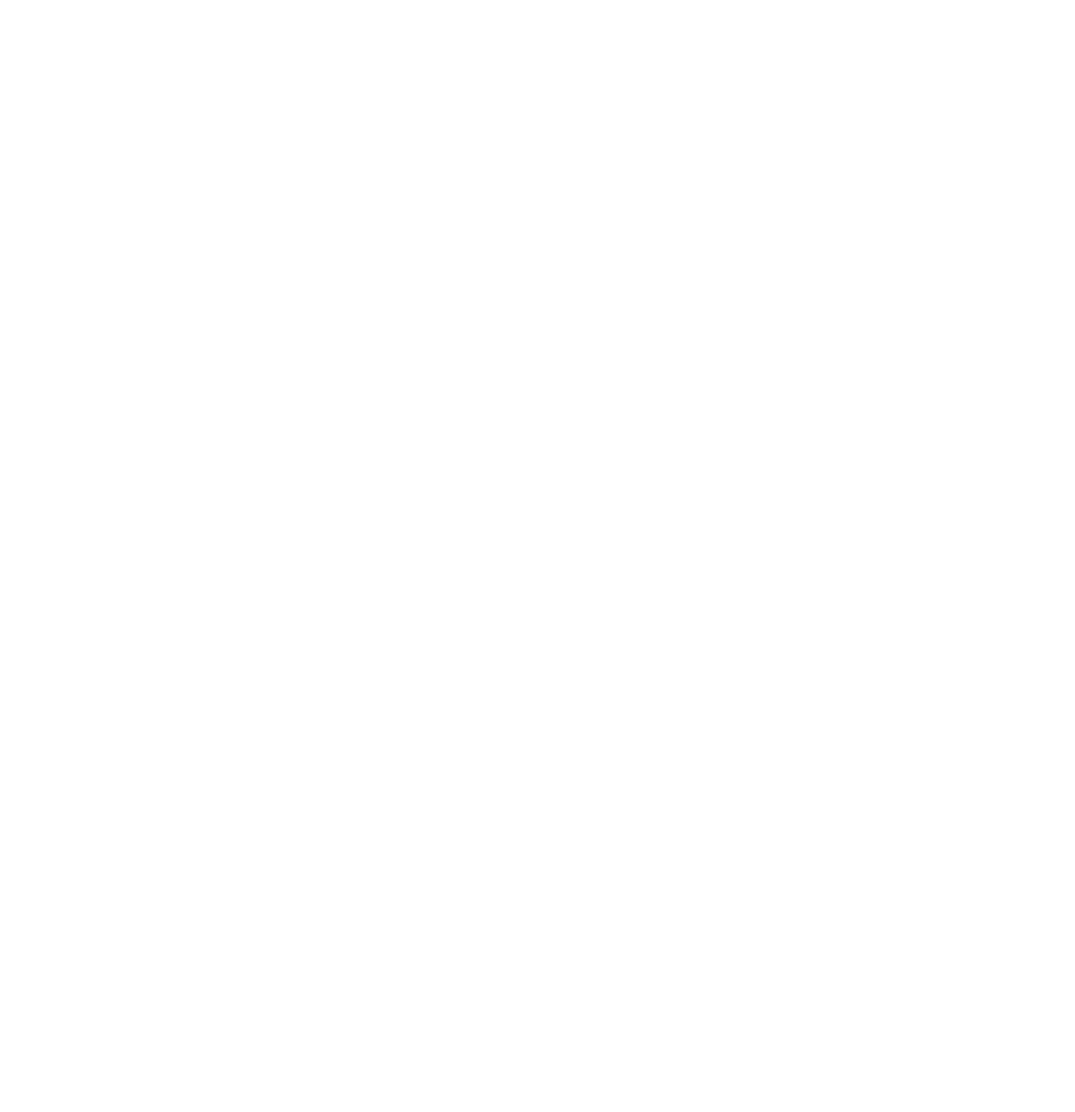
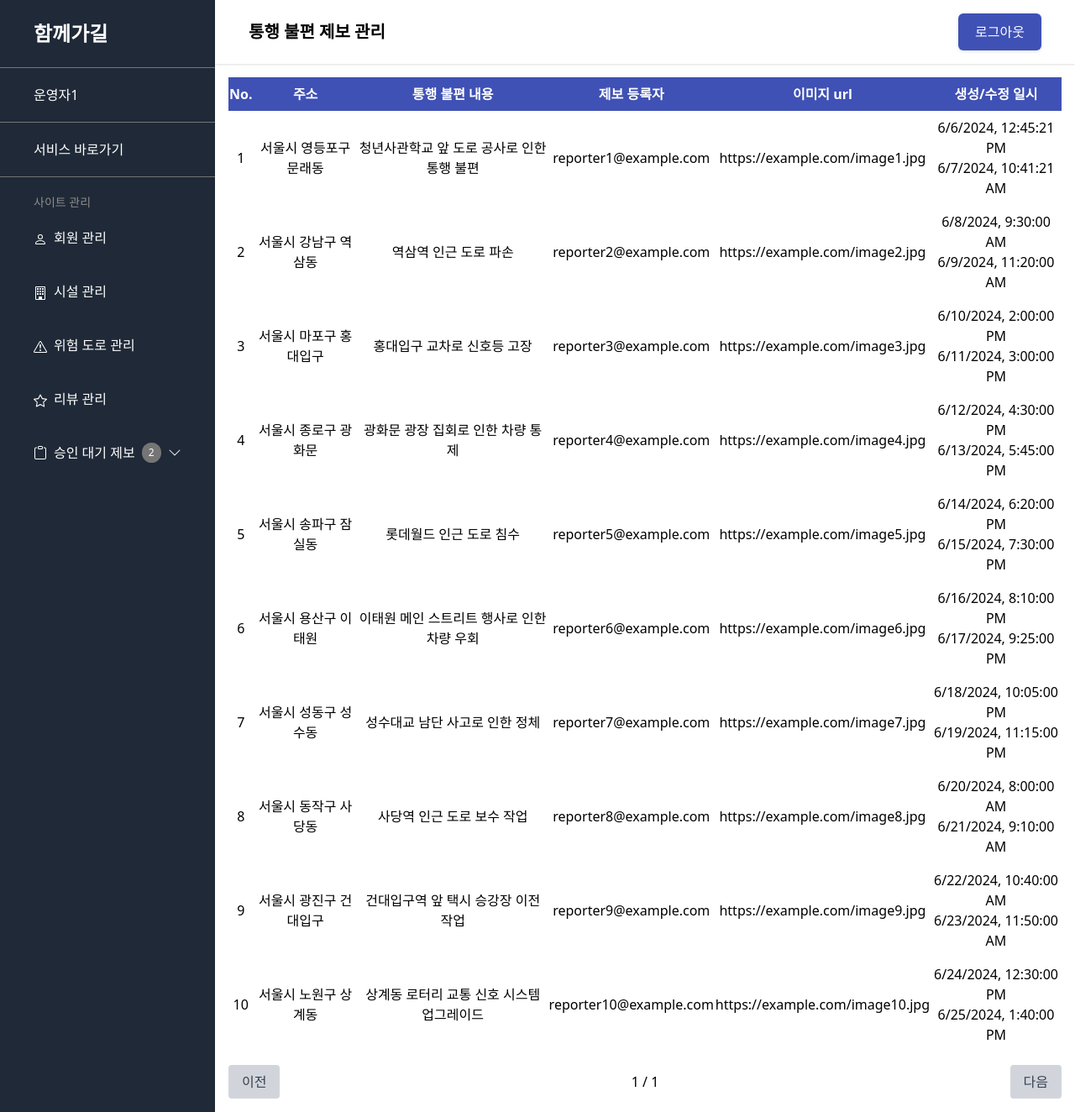
Before and after one commit to SESAC-TEAM-SLOPED/sloped-fe, a React (Create React App) app: page /admin/traffic in a window 1280 px wide. Before the commit this address had no page. Shown: the whole page at 84% size. Before the commit the page ends 800 px from the top, so only its background shows below. Built offline with nearby package versions, Linux system fonts and the light colour scheme.

Commit message:
Feat : 통행 불편 제보 관리 페이지 UI 제작 (#70)

```diff
--- a/src/components/AdminLayout/AdminTitle.tsx
+++ b/src/components/AdminLayout/AdminTitle.tsx
@@ -11,8 +11,8 @@
         return "회원 관리";
       case "/admin/facility":
         return "시설 관리";
-      case "roads":
-        return "위험 도로 관리";
+      case "/admin/traffic":
+        return "통행 불편 제보 관리";
       case "reviews":
         return "리뷰 관리";
       case "pendingReports":
--- /dev/null
+++ b/src/components/AdminPageForm/AdminTrafficDisruptionForm.tsx
@@ -0,0 +1,92 @@
+import React, { useState, useEffect } from "react";
+
+// 회원 데이터 타입 정의
+interface Traffic {
+  id: string;
+  address: string; //주소
+  trafficContext: string; // 통행 불편 장애 내용
+  reporterId: string; //제보자 아이디(이메일)
+  imageUrl: string; //이미지 URL
+  createdAt: string; //생성 일시
+  modifiedAt: string; //수정 일시
+}
+
+interface AdminTrafficFormProps {
+  data: Traffic[];
+}
+
+const AdminTrafficDisruptionForm = ({ data }: AdminTrafficFormProps) => {
+  const [page, setPage] = useState(1);
+  const [Traffics, setTraffics] = useState<Traffic[]>([]);
+
+  const itemsPerPage = 10;
+  const totalPages = Math.ceil(data.length / itemsPerPage);
+
+  useEffect(() => {
+    const startIndex = (page - 1) * itemsPerPage;
+    const endIndex = startIndex + itemsPerPage;
+    setTraffics(data.slice(startIndex, endIndex));
+  }, [page, data]);
+
+  const handlePageChange = (newPage: number) => {
+    if (newPage > 0 && newPage <= totalPages) {
+      setPage(newPage);
+    }
+  };
+
+  return (
+    <div className="p-4">
+      <table className="min-w-full bg-white">
+        <thead className="bg-[#3F51B5] text-white">
+          <tr>
+            <th className="py-2">No.</th>
+            <th className="py-2">주소</th>
+            <th className="py-2">통행 불편 내용</th>
+            <th className="py-2">제보 등록자</th>
+            <th className="py-2">이미지 url</th>
+            <th className="py-2">생성/수정 일시</th>
+          </tr>
+        </thead>
+        <tbody>
+          {Traffics.map((Traffic, index) => (
+            <tr key={Traffic.id} className="text-center">
+              <td className="py-2">{(page - 1) * itemsPerPage + index + 1}</td>
+              <td className="py-2">{Traffic.address}</td>
+              <td className="py-2">{Traffic.trafficContext}</td>
+              <td className="py-2">{Traffic.reporterId}</td>
+              <td className="py-2">{Traffic.imageUrl}</td>
+              <td className="py-2">
+                <div>
+                  {new Date(Traffic.createdAt).toLocaleString()}
+                  <br />
+                  {new Date(Traffic.modifiedAt).toLocaleString()}
+                </div>
+              </td>
+            </tr>
+          ))}
+        </tbody>
+      </table>
+      <div className="flex justify-between items-center mt-4">
+        <button
+          className="px-4 py-2 bg-gray-300 text-gray-700 rounded"
+          onClick={() => handlePageChange(page - 1)}
+          disabled={page <= 1}
+        >
+          이전
+        </button>
+        <span>
+          {page} / {totalPages}
+        </span>
+        <button
+          className="px-4 py-2 bg-gray-300 text-gray-700 rounded"
+          onClick={() => handlePageChange(page + 1)}
+          disabled={page >= totalPages}
+        >
+          다음
+        </button>
+      </div>
+    </div>
+  );
+};
+
+export default AdminTrafficDisruptionForm;
--- /dev/null
+++ b/src/pages/AdminPage/AdminTrafficDisruption.tsx
@@ -0,0 +1,106 @@
+import React from "react";
+import AdminTrafficDisruptionForm from "../../components/AdminPageForm/AdminTrafficDisruptionForm";
+
+// 임시 데이터
+const tempTrafficDisruptionreports = [
+  {
+    id: "id1",
+    address: "서울시 영등포구 문래동",
+    trafficContext: "청년사관학교 앞 도로 공사로 인한 통행 불편",
+    reporterId: "reporter1@example.com",
+    imageUrl: "https://example.com/image1.jpg",
+    createdAt: "2024-06-06T12:45:21Z",
+    modifiedAt: "2024-06-07T10:41:21Z",
+  },
+  {
+    id: "id2",
+    address: "서울시 강남구 역삼동",
+    trafficContext: "역삼역 인근 도로 파손",
+    reporterId: "reporter2@example.com",
+    imageUrl: "https://example.com/image2.jpg",
+    createdAt: "2024-06-08T09:30:00Z",
+    modifiedAt: "2024-06-09T11:20:00Z",
+  },
+  {
+    id: "id3",
+    address: "서울시 마포구 홍대입구",
+    trafficContext: "홍대입구 교차로 신호등 고장",
+    reporterId: "reporter3@example.com",
+    imageUrl: "https://example.com/image3.jpg",
+    createdAt: "2024-06-10T14:00:00Z",
+    modifiedAt: "2024-06-11T15:00:00Z",
+  },
+  {
+    id: "id4",
+    address: "서울시 종로구 광화문",
+    trafficContext: "광화문 광장 집회로 인한 차량 통제",
+    reporterId: "reporter4@example.com",
+    imageUrl: "https://example.com/image4.jpg",
+    createdAt: "2024-06-12T16:30:00Z",
+    modifiedAt: "2024-06-13T17:45:00Z",
+  },
+  {
+    id: "id5",
+    address: "서울시 송파구 잠실동",
+    trafficContext: "롯데월드 인근 도로 침수",
+    reporterId: "reporter5@example.com",
+    imageUrl: "https://example.com/image5.jpg",
+    createdAt: "2024-06-14T18:20:00Z",
+    modifiedAt: "2024-06-15T19:30:00Z",
+  },
+  {
+    id: "id6",
+    address: "서울시 용산구 이태원",
+    trafficContext: "이태원 메인 스트리트 행사로 인한 차량 우회",
+    reporterId: "reporter6@example.com",
+    imageUrl: "https://example.com/image6.jpg",
+    createdAt: "2024-06-16T20:10:00Z",
+    modifiedAt: "2024-06-17T21:25:00Z",
+  },
+  {
+    id: "id7",
+    address: "서울시 성동구 성수동",
+    trafficContext: "성수대교 남단 사고로 인한 정체",
+    reporterId: "reporter7@example.com",
+    imageUrl: "https://example.com/image7.jpg",
+    createdAt: "2024-06-18T22:05:00Z",
+    modifiedAt: "2024-06-19T23:15:00Z",
+  },
+  {
+    id: "id8",
+    address: "서울시 동작구 사당동",
+    trafficContext: "사당역 인근 도로 보수 작업",
+    reporterId: "reporter8@example.com",
+    imageUrl: "https://example.com/image8.jpg",
+    createdAt: "2024-06-20T08:00:00Z",
+    modifiedAt: "2024-06-21T09:10:00Z",
+  },
+  {
+    id: "id9",
+    address: "서울시 광진구 건대입구",
+    trafficContext: "건대입구역 앞 택시 승강장 이전 작업",
+    reporterId: "reporter9@example.com",
+    imageUrl: "https://example.com/image9.jpg",
+    createdAt: "2024-06-22T10:40:00Z",
+    modifiedAt: "2024-06-23T11:50:00Z",
+  },
+  {
+    id: "id10",
+    address: "서울시 노원구 상계동",
+    trafficContext: "상계동 로터리 교통 신호 시스템 업그레이드",
+    reporterId: "reporter10@example.com",
+    imageUrl: "https://example.com/image10.jpg",
+    createdAt: "2024-06-24T12:30:00Z",
+    modifiedAt: "2024-06-25T13:40:00Z",
+  },
+];
+
+const AdminTrafficDisruption = () => {
+  return (
+    <div>
+      <AdminTrafficDisruptionForm data={tempTrafficDisruptionreports} />
+    </div>
+  );
+};
+
+export default AdminTrafficDisruption;
--- a/src/routes/Router.tsx
+++ b/src/routes/Router.tsx
@@ -23,7 +23,7 @@
 import AdminReport from "../pages/AdminReport/AdminReport";
 import AdminLayout from "../components/AdminLayout/AdminLayout";
 import AdminFacility from "../pages/AdminPage/AdminFacility";
-
+import AdminTrafficDisruption from "../pages/AdminPage/AdminTrafficDisruption";
 const Router = () => {
   return (
     <BrowserRouter>
@@ -53,6 +53,7 @@
           <Route path="/admin/reports/facility" element={<AdminReport />} />
           <Route path="/admin/user" element={<AdminUser />} />
           <Route path="/admin/facility" element={<AdminFacility />} />
+          <Route path="/admin/traffic" element={<AdminTrafficDisruption />} />
         </Route>
       </Routes>
     </BrowserRouter>
```
